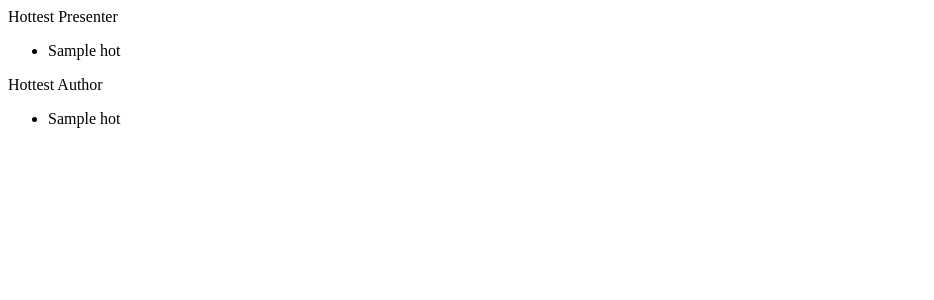
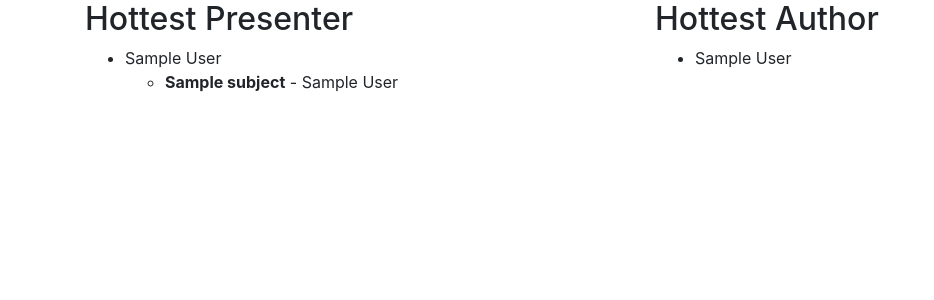
Before and after one commit to luong-hoang/talkShow, a Django app: template talkShow/templates/talkShow/statistics.html in a window 1280 px wide. Shown: the top 300 px of the page, without its empty margins (0-934 px from the left). Run offline with Django 3.2, Linux system fonts and the light colour scheme; the template is opened without the code that fills it: most values are stand-ins (such as "Sample title", 1, 10 or a date in 2020); some libraries are stand-ins or nearby versions.

Commit message:
Template - Statistic: Integrate base template

```diff
--- a/talkShow/templates/talkShow/statistics.html
+++ b/talkShow/templates/talkShow/statistics.html
@@ -1,13 +1,47 @@
-Hottest Presenter
-<ul>
-    {% for hot in presenters %}
-        <li>{{hot}}</li>
-    {% endfor %}
-</ul>
+{% extends "talkShow/base.html" %}
 
-Hottest Author
-<ul>
-    {% for hot in authors %}
-        <li>{{hot}}</li>
-    {% endfor %}
-</ul>
+{% block title %}Statistics{% endblock %}
+
+{% block content %}
+<div id="statistics" class="container">
+    <div class="row">
+        <div class="col-6">
+            <h2>Hottest Presenter</h2>
+            <ul>
+                {% for user in presenters %}
+                <li>
+                    <span class="{% if my_id == user.id %} me {% endif %}">{{user.display_name}}</span>
+                    <ul>
+                        {% for talk in user.talkshowsubject_set.all %}
+                        <li>
+                            <strong>{{talk.subject.subject}}</strong> - {{talk.subject.owner.display_name}}
+                        </li>
+                        {% endfor %}
+                    </ul>
+                </li>
+                {% endfor %}
+            </ul>
+        </div>
+
+        <div class="col-6">
+            <h2>Hottest Author</h2>
+            <ul>
+                {% for user in authors %}
+                <li>
+                    <span class="{% if my_id == user.id %} me {% endif %}">{{user.display_name}}</span>
+                    <ul>
+                        {% for subject in user.subject_set.all %}
+                        {% if subject.talked %}
+                        <li>
+                            <strong>{{subject.subject}}</strong> - {{subject.talkshowsubject_set.first.user.display_name}}
+                        </li>
+                        {% endif %}
+                        {% endfor %}
+                    </ul>
+                </li>
+                {% endfor %}
+            </ul>
+        </div>
+    </div>
+</div>
+{% endblock content %}
--- a/talkShow/views.py
+++ b/talkShow/views.py
@@ -115,7 +115,8 @@ def edit_subject(request, user_id):
 
 @login_required
 def statistics(request, user_id):
-    return render(request, 'talkShow/statistics.html', {'presenters': _hottest_presenter(), 'authors': _hottest_author()})
+    return render(request, 'talkShow/statistics.html',
+                  {'presenters': _hottest_presenter(), 'authors': _hottest_author()})
 
 
 @admin_required
```
